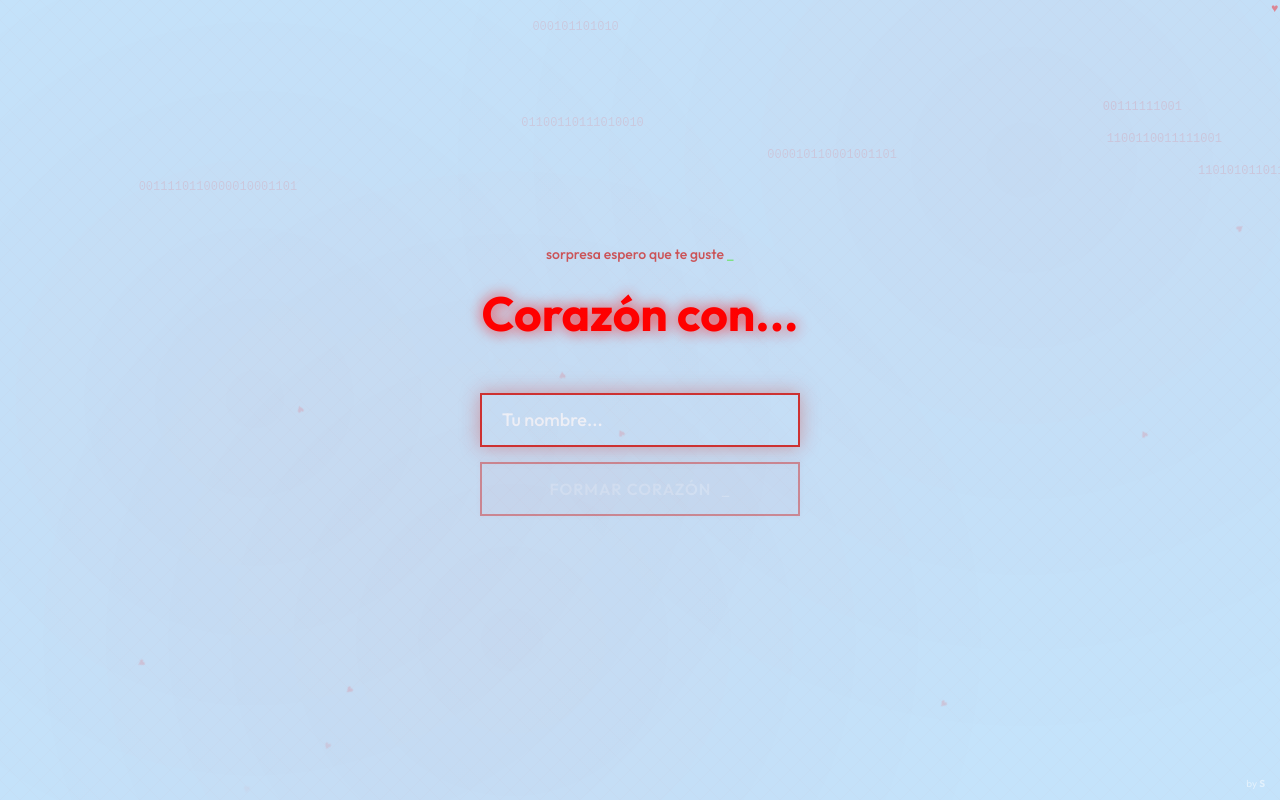
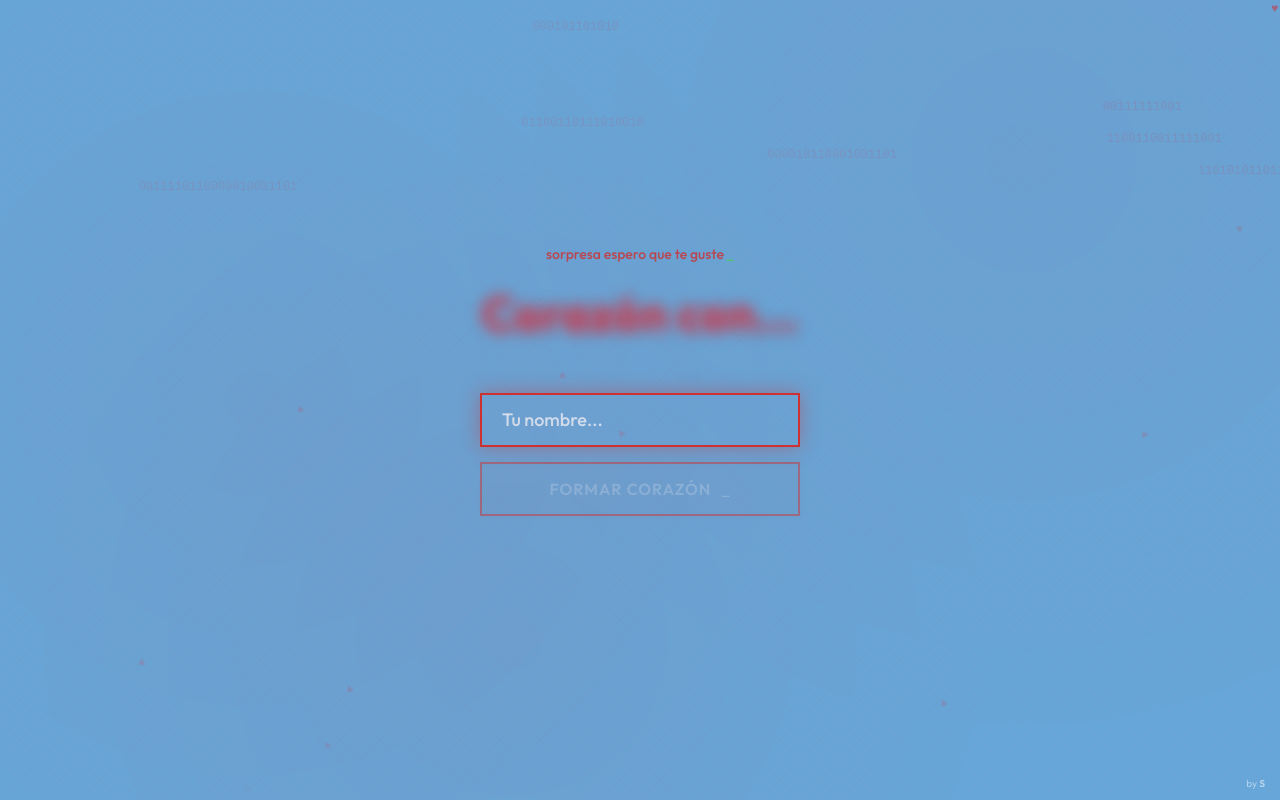
Before and after one commit to Jesussantiafo/name-to-heart, a website: page index.html in a window 1280 px wide. Drawn offline with Linux system fonts and the light colour scheme; a web font is replaced by a local one.

Commit message:
Update style.css

```diff
--- a/style.css
+++ b/style.css
@@ -6,7 +6,7 @@
 
 body {
     font-family: 'Outfit', monospace;
-    background: #0486f13b;
+    background: #2a82c9b5;
     color: #33ec12d2;
     min-height: 100vh;
     overflow-x: hidden;
@@ -101,7 +101,7 @@ body {
     font-size: 3rem;
     font-weight: 700;
     margin-bottom: 10px;
-    color: #ff0000;
+    color: #0000;
     text-shadow: 0 0 10px rgba(255, 0, 0, 0.5);
     animation: glow 2s ease-in-out infinite alternate;
 }
```
